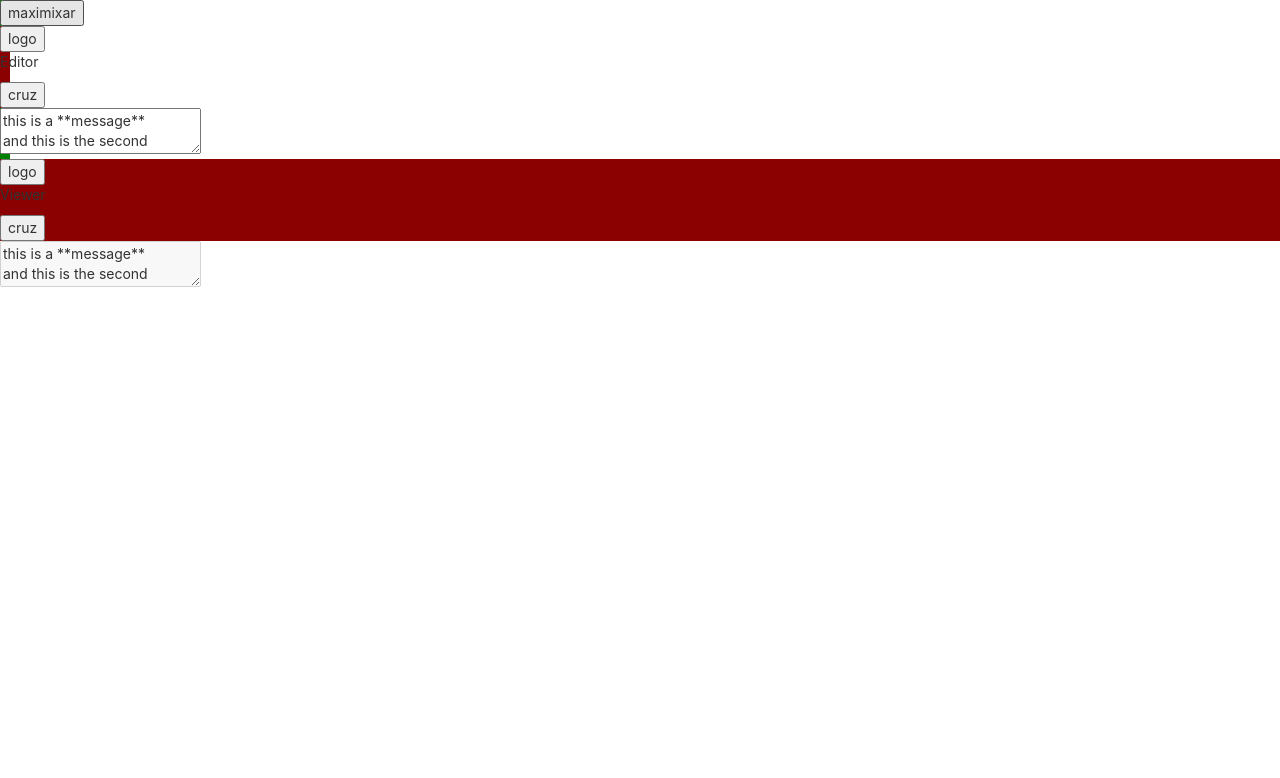
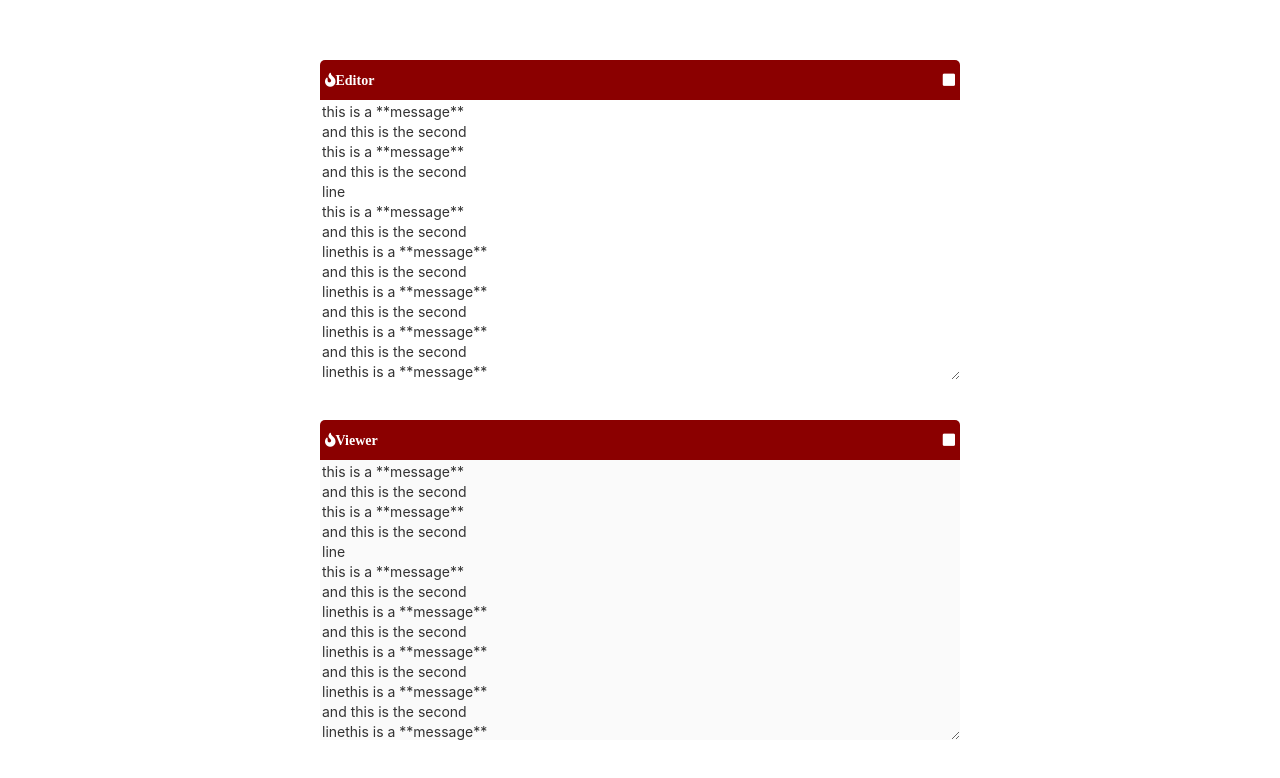
Before and after one commit to chrisarap/react, a React (Create React App) app: page / in a window 1280 px wide. Shown: the top 778 px of the page. Built offline with nearby package versions, Linux system fonts and the light colour scheme.

Commit message:
third project finish

```diff
--- a/public/index.html
+++ b/public/index.html
@@ -11,7 +11,10 @@
     />
     <link rel="apple-touch-icon" href="%PUBLIC_URL%/logo192.png" />
 
+    <!--bootstrap-->
     <link rel="stylesheet" href="https://maxcdn.bootstrapcdn.com/bootstrap/3.3.7/css/bootstrap.min.css" integrity="sha384-BVYiiSIFeK1dGmJRAkycuHAHRg32OmUcww7on3RYdg4Va+PmSTsz/K68vbdEjh4u" crossorigin="anonymous"/>
+    <link rel="stylesheet" href="https://use.fontawesome.com/releases/v5.8.1/css/all.css" integrity="sha384-50oBUHEmvpQ+1lW4y57PTFmhCaXp0ML5d60M1M7uH2+nqUivzIebhndOJK28anvf" crossorigin="anonymous">
+
     <!--
       manifest.json provides metadata used when your web app is installed on a
       user's mobile device or desktop. See https://developers.google.com/web/fundamentals/web-app-manifest/
--- a/src/assets/css/Markdown.css
+++ b/src/assets/css/Markdown.css
@@ -1,13 +1,94 @@
-.editMax{
-	background: black;
-	width: 100%;
+.App{
+	width: 100vw;
+	height: 100vh;
+	display: flex;
+	justify-content: center;
+	align-items: center;
 }
 
+.Markdown {
+	width: 80vw;
+	height: 90vh;
+	display: flex;
+	flex-direction: column;
+	justify-content: space-around;
+	align-items: center;
+}
+
+/* editor*/
+
+.editor {
+	display: flex;
+	flex-direction: column;
+
+}
+
+.editMax{
+	width: 100%;
+	height: 100%;
+}
+
+
 .editMin{
-	background: green;
-	width: 10px;
+	width: 50vw;
+	height: 40vh;
 }
+
+
+.editHide {
+	display: none;
+}
+
+/* textareas*/
+.minText {
+	width: 100%;
+	height: 35vh;
+	border: none;
+}
+
+.maxText {
+	width: 100%;
+	height: 84vh;
+}
+
+/* viewer*/
+
+.viewMax {
+	width: 100%;
+	height: 100%;
+}
+
+.viewMin {
+	width: 50vw;
+	height: 40vh;
+}
+
+.viewHide {
+	display: none;
+}
+
+/* toolbar*/
 
 .Toolbar {
 	background: darkred;
+	display: flex;
+	justify-content: space-between;
+	align-items: center;
+	height: 5vh;
+	border-radius: 5px 5px 0 0;
+	padding: 5px;
 }
+
+.startToolbar {
+	display: flex;
+	justify-content: center;
+	align-items: center;
+}
+
+.fas {
+	color: white;
+}
+
+.fa-square:hover{
+	color:darkgrey;
+}
--- a/src/components/Markdown.js
+++ b/src/components/Markdown.js
@@ -5,8 +5,14 @@ class Markdown extends React.Component {
 		super(props);
 		this.state = {
 			input: text,
+
 			editMax: false,
-			viewMax: false
+			editHide: false,
+
+			viewMax: false,
+			viewHide: false
+
+
 		};
 		// connect buttons
 		this.handleChange =  this.handleChange.bind(this);
@@ -21,38 +27,60 @@ class Markdown extends React.Component {
 		});
 	}
 
+	// editor
 	handleEditMax(){
 		this.setState(state => {
-			return state.editMax
-			? {editMax: false}
-			: {editMax: true};
+			return !state.editMax
+			? {
+				editMax: true,
+				editHide: false,
+				viewMax: false,
+				viewHide: true
+			}
+			: {
+				editMax: false,
+				editHide: false,
+				viewMax: false,
+				viewHide: false
+			};
 		});
 	}
 
+	// viewer
 	handleViewMax(){
 		this.setState(state => {
-			return state.viewMax
-			? {viewMax: false}
-			: {viewMax: true};
+			return !state.viewMax
+			? {
+				editMax: false,
+				editHide: true,
+				viewMax: true,
+				viewHide: false
+			}
+			: {
+				editMax: false,
+				editHide: false,
+				viewMax: false,
+				viewHide: false
+			};
 		});
 	}
 
 	render(){
-		const classes = this.state.editMax
-		? ["editMax", "viewMax"]
+		const classes = this.state.editMax ? ["editMax", "viewHide"]
+		: this.state.viewMax ? ["editHide", "viewMax"]
 		: ["editMin", "viewMin"];
 
+		const textClass = (this.state.editMax || this.state.viewMax) ? "maxText" : "minText";
 		return (
-			<div>
+			<div className="Markdown">
 				{/* editor */}
 				<div className={classes[0]}>
-					<button >maximixar</button>
-					<Editor myProp={this.handleEditMax} input={this.state.input} onChange={this.handleChange} />
+					<Editor myClass={textClass} myProp={this.handleEditMax} input={this.state.input} onChange={this.handleChange} />
 				</div>
 
 				{/* viewer */}
 				<div className={classes[1]}>
-					<Viewer input={this.state.input} />
+					<Viewer myClass={textClass} myProp={this.handleViewMax} input={this.state.input} />
 				</div>
 			</div>
 		);
@@ -61,9 +89,9 @@ class Markdown extends React.Component {
 
 const Editor = props => {
 	return (
-		<div>
+		<div className="editor">
 			<Toolbar onClick={props.myProp} name="Editor"/>
-			<textarea value={props.input} onChange={props.onChange} />
+				<textarea className={props.myClass} value={props.input} onChange={props.onChange} />
 		</div>
 	);
 }
@@ -71,8 +99,8 @@ const Editor = props => {
 const Viewer = props => {
 	return (
 		<div>
-			<Toolbar name="Viewer"/>
-			<textarea value={props.input} disabled />
+			<Toolbar onClick={props.myProp} name="Viewer"/>
+			<textarea className={props.myClass} value={props.input} disabled />
 		</div>
 	);
 }
@@ -80,9 +108,10 @@ const Viewer = props => {
 const Toolbar = props => {
 	return (
 		<div className="Toolbar">
-			<button onClick={props.onClick}>logo</button>
-			<p>{props.name}</p>
-			<button>cruz</button>
+			<div className="startToolbar">
+				<i class="fas fa-fire">{props.name}</i>
+			</div>
+			<i class="fas fa-square" onClick={props.onClick}></i>
 		</div>
 	);
 }
```
